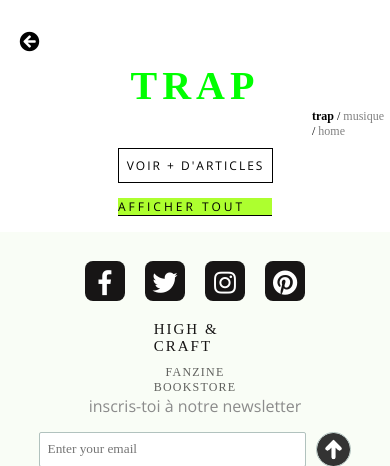
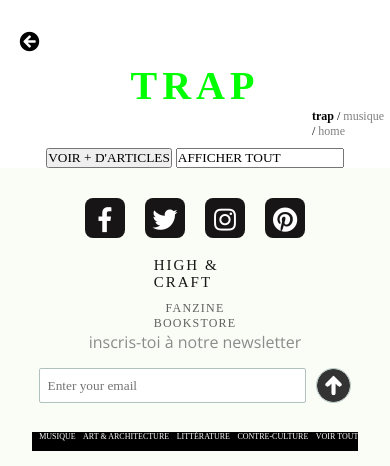
Before and after one commit to louise-decombe/boutique, a PHP site: the page made by subcategory.php in a window 390 px wide. Shown: the part 235-701 px from the top of the page. Run offline with PHP 8.4, Linux system fonts and the light colour scheme; data comes from the database, SQL or seed files in the repository; some libraries are stand-ins or nearby versions; some web fonts are replaced.

Commit message:
update style page news-in
update style news-in dans le style général

```diff
--- a/css/style.css
+++ b/css/style.css
@@ -1143,7 +1143,6 @@
     font-size:1.5em;
   }
 
-
 }
 /* - - - - - - - - - - - - - - - - - - - - - - - - - - - - - - - - - - - - - - - - - - - - - - - - - - - - - - - - - - - - - - - - - - - - - - - - - - - - - */
 /*** NEWS-IN ***/
@@ -1183,10 +1182,11 @@
   padding-bottom: 0.7%;
   border : 1px solid black;
 }
+
 #current-month img{
   width: 8.5%;
   position:absolute;
-  margin-left:12%;
+  margin-left:17.5%;
   margin-top:3%;
 }
 
@@ -1234,45 +1234,34 @@
   font-size:12px;
 }
 
-#add-articles{
-  display: flex;
-  width: 100%;
-  justify-content: center;
-  margin-bottom : 5%;
-}
-
-#add-articles form input[type=submit]{
-  display: flex;
-  justify-content: center;
-  align-items: center;
-  background-color : white;
-  color: black;
-  padding : 5%;
-  font-family: 'Open Sans', sans-serif;
-  text-transform: uppercase;
-  letter-spacing: 2px;
-  font-size: 12px;
-  border: 1px solid black;
-  margin-bottom : 10%;
-}
-
-#add-articles form input[type=submit1]{
-  display: flex;
-  flex-direction: column;
-  justify-content: center;
-  align-items: center;
-  color: black;
-  width:100%;
-  background-color:greenyellow;
-  font-family: 'Open Sans', sans-serif;
-  text-transform: uppercase;
-  letter-spacing: 3px;
-  font-size: 12px;
-  border-bottom: 1px solid black;
-  border-top:none;
-  border-right:none;
-  border-left:none;
-}
+
+/*** RESPONSIVE NEWS-IN ***/
+
+@media screen and (max-width:980px){
+
+  #current-month h1{
+    display: flex;
+    font-size: 2em;
+    padding-left:  3.5%;
+    padding-right:  3.5%;
+    padding-top: 0.7%;
+    padding-bottom: 0.7%;
+    border : 1px solid black;
+  }
+
+  #current-month{
+    height:20vh;
+  }
+
+  #current-month img{
+    width: 12.5%;
+    position:absolute;
+    margin-left:30%;
+    margin-top:10%;
+  }
+
+}
+
 /* - - - - - - - - - - - - - - - - - - - - - - - - - - - - - - - - - - - - - - - - - - - - - - - - - - - - - - - - - - - - - - - - - - - - - - - - - - - - - */
 /*** INSCRIPTION ***/
 
```
